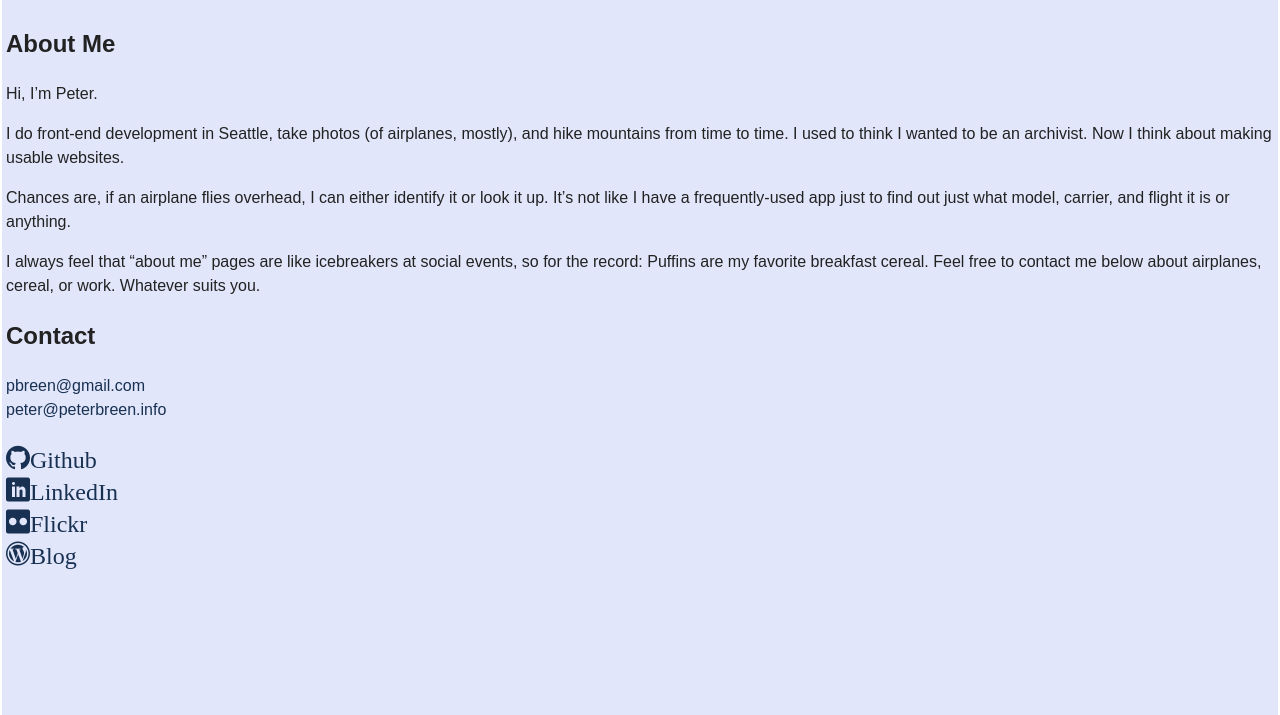
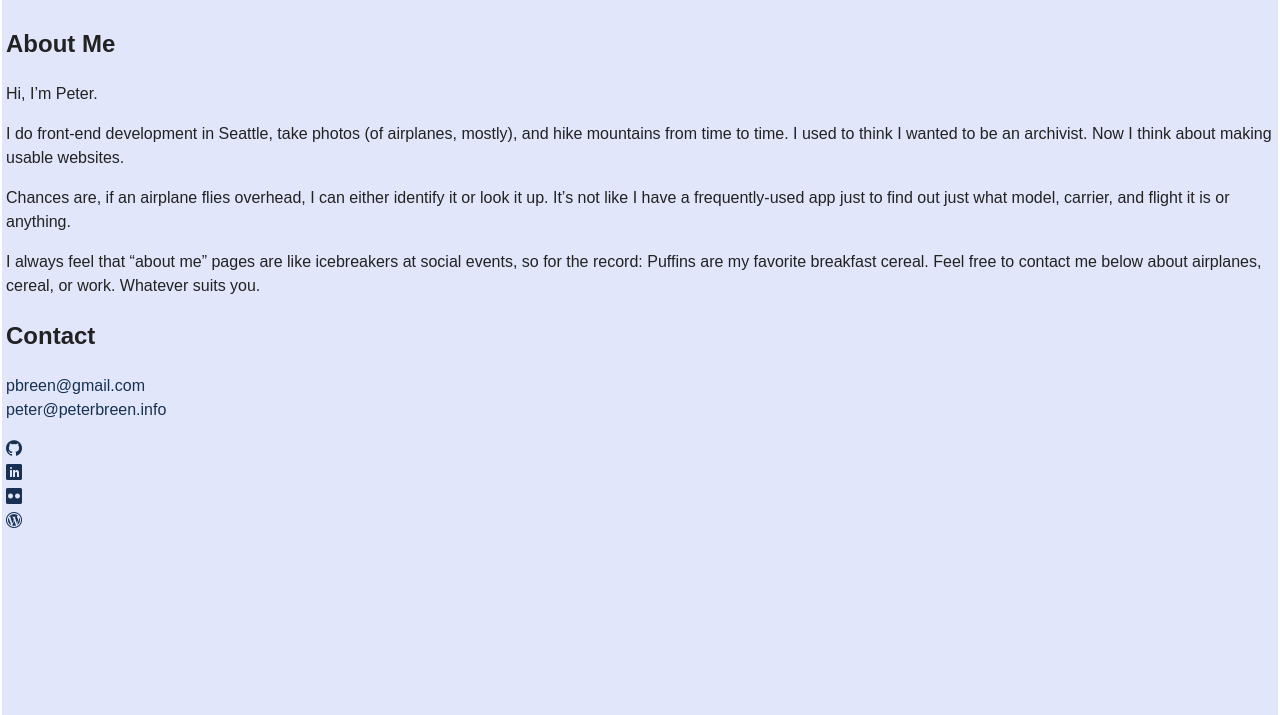
Before and after one commit to PeterBreen/301-portfolio, a plain HTML site: page index.html in a window 1280 px wide. Shown: the part 85-800 px from the top of the page. Drawn offline with Linux system fonts and the light colour scheme; files whose address does not match are found by name.

Commit message:
change class for social links

```diff
--- a/index.html
+++ b/index.html
@@ -36,11 +36,11 @@
       <!--TODO: add clickable icons for social links instead of bullets (e.g. flickr, github, linkedin) -->
       <p><a href="mailto:pbreen@gmail.com">pbreen@gmail.com<br />
       <a href="mailto:peter@peterbreen.info">peter@peterbreen.info</p>
-      <ul class="icon-list">
-        <li><a class="icon-github" href="https://github.com/PeterBreen">Github</a></li>
-        <li><a class="icon-linkedin" href="https://www.linkedin.com/in/peter-breen-96404142">LinkedIn</a></li>
-        <li><a class="icon-flickr3" href="https://www.flickr.com/photos/notpsion">Flickr</a></li>
-        <li><a class="icon-wordpress" href="http://peterbreen.info/wp">Blog</a></li>
+      <ul class="social-list">
+        <li><a class="icon-github" href="https://github.com/PeterBreen"></a></li>
+        <li><a class="icon-linkedin" href="https://www.linkedin.com/in/peter-breen-96404142"></a></li>
+        <li><a class="icon-flickr3" href="https://www.flickr.com/photos/notpsion"></a></li>
+        <li><a class="icon-wordpress" href="http://peterbreen.info/wp"></a></li>
       </ul>
 	   </section>
   </body>
```
